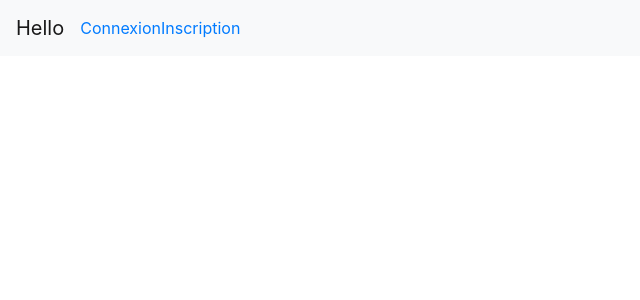
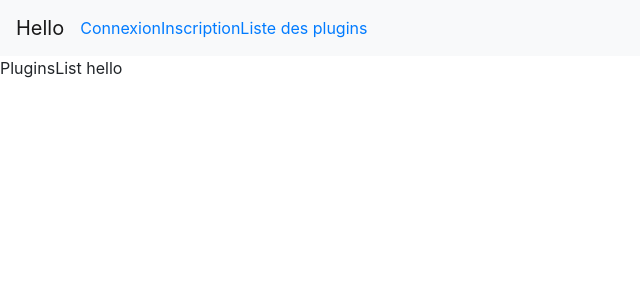
Before and after one commit to NathanStrobbe/programmable-web, a React (Create React App) app in the folder front-flms/: page /pluginsList in a window 1280 px wide. Shown: the top 300 px of the page, without its empty margins (0-640 px from the left). Built offline with nearby package versions, Linux system fonts and the light colour scheme.

Commit message:
liste des plugins init

```diff
--- a/front-flms/src/components/Header.js
+++ b/front-flms/src/components/Header.js
@@ -13,6 +13,9 @@ const Header = () => {
                 <NavItem>
                     <Link to="/">Inscription</Link>
                 </NavItem>
+                <NavItem>
+                    <Link to="/pluginsList">Liste des plugins</Link>
+                </NavItem>
             </Nav>
         </Navbar>
     );
--- /dev/null
+++ b/front-flms/src/components/PluginsList.js
@@ -0,0 +1,11 @@
+import React from 'react';
+
+const PluginsList = () => {
+    return (
+        <div className="PluginsList">
+            <p>PluginsList hello</p>
+        </div>
+    );
+};
+
+export default PluginsList;
--- a/front-flms/src/index.js
+++ b/front-flms/src/index.js
@@ -4,6 +4,7 @@ import './index.css';
 import App from './App';
 import * as serviceWorker from './serviceWorker';
 import Connexion from "./components/Connexion";
+import PluginsList from "./components/PluginsList";
 import {BrowserRouter as Router, Route, Switch} from "react-router-dom";
 import Header from "./components/Header";
 
@@ -13,6 +14,7 @@ const routing = (
         <Switch>
             <Route exact path="/" component={App}/>
             <Route path="/connexion" component={Connexion}/>
+            <Route path="/pluginsList" component={PluginsList}/>
         </Switch>
     </Router>
 );
```
